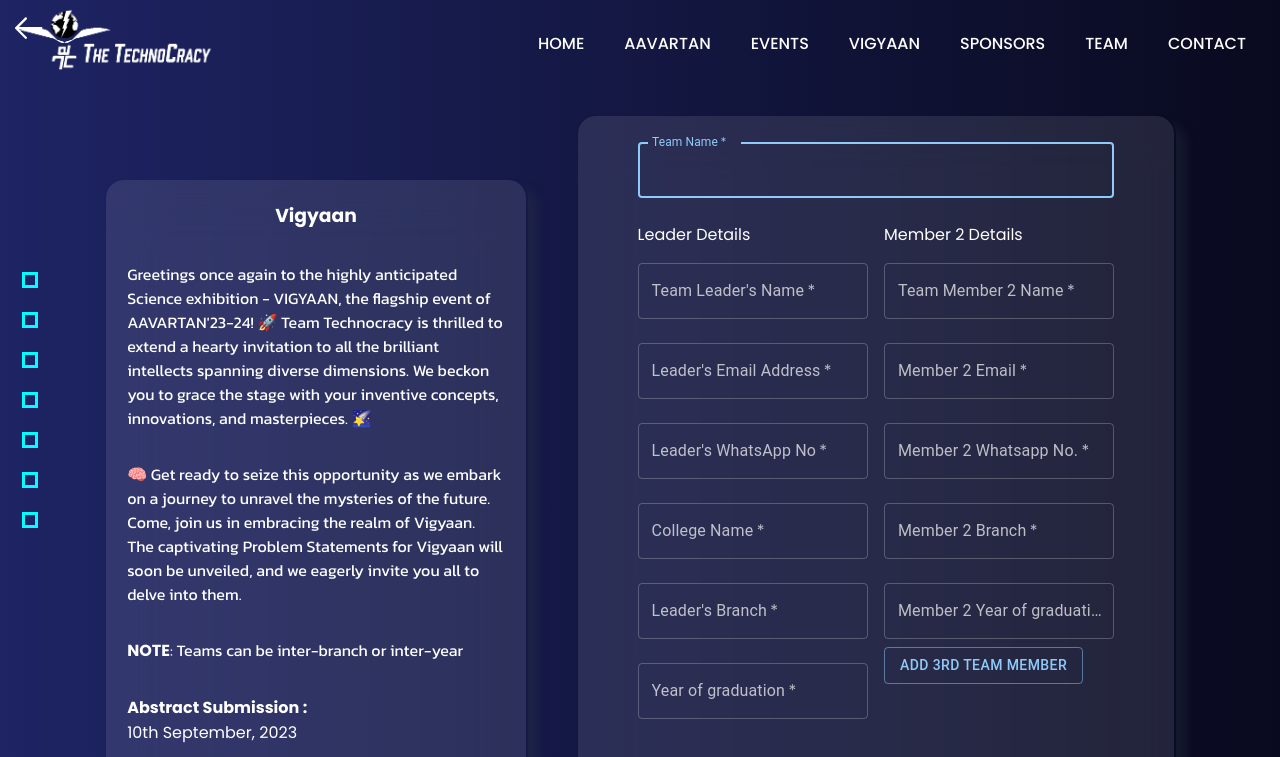
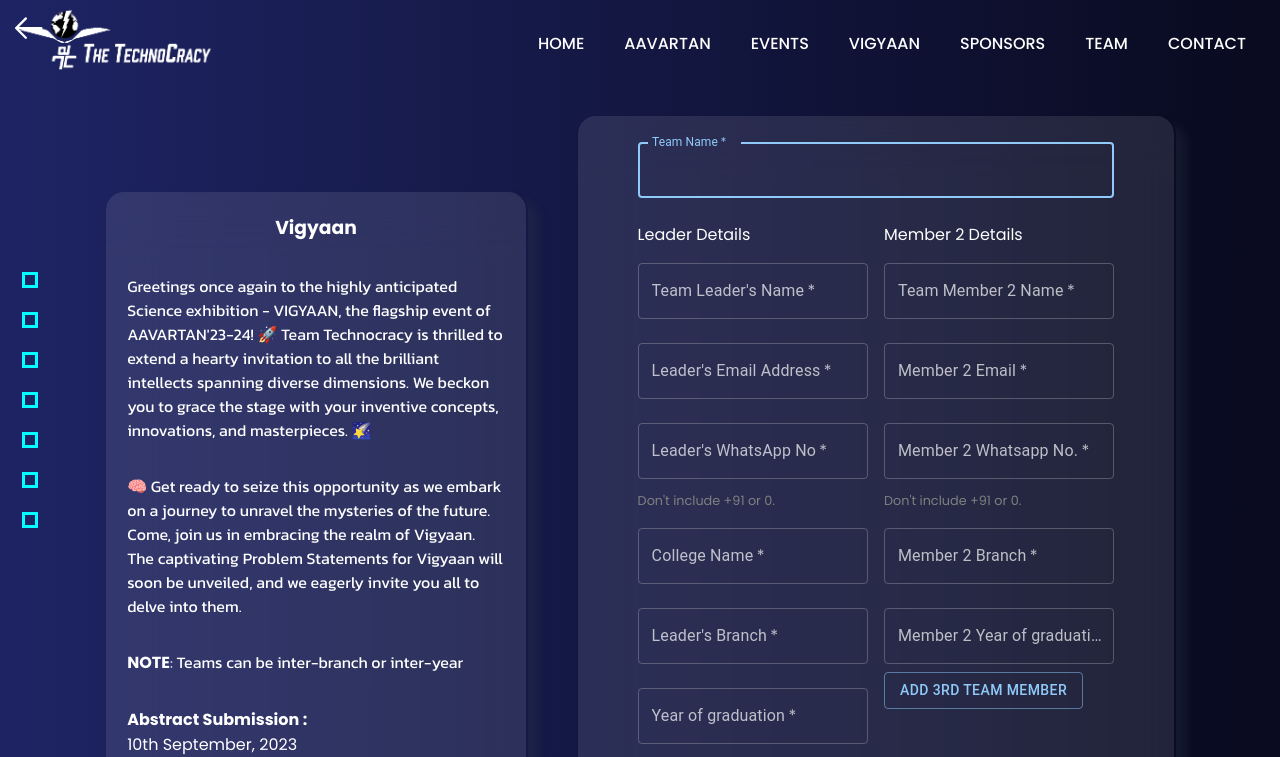
Before and after one commit to Team-Technocracy/TC-Frontend-aug, a React (Create React App) app: page /register/vigyaan in a window 1280 px wide. Shown: the top 757 px of the page. Built offline with nearby package versions, Linux system fonts and the light colour scheme; what web3.storage would draw is missing.

Commit message:
fixed issue #24

```diff
--- a/src/components/Forms/Registration/Vigyaan/VigyaanForm.jsx
+++ b/src/components/Forms/Registration/Vigyaan/VigyaanForm.jsx
@@ -322,6 +322,7 @@ function VigyaanForm() {
                           autoComplete="off"
                           onKeyUp={(e) => handle(e)}
                         />
+                        <span style={{color : "gray" , fontSize: "0.8rem"}}>Don't include +91 or 0.</span>
                         {form.Leader_whatsapp && !isWhatsAppValid && (
                           <p style={{ color: "red" }}>WhatsApp number must be of 10 digits.</p>
                         )}
@@ -411,6 +412,7 @@ function VigyaanForm() {
                           autoComplete="none"
                           onKeyUp={(e) => handle(e)}
                         />
+                        <span style={{color : "gray" , fontSize: "0.8rem"}}>Don't include +91 or 0.</span>
                         {form.Member2_whatsapp && !isWhatsAppValidMember2 && (
                           <p style={{ color: "red" }}>WhatsApp number must be of 10 digits.</p>
                         )}
```
